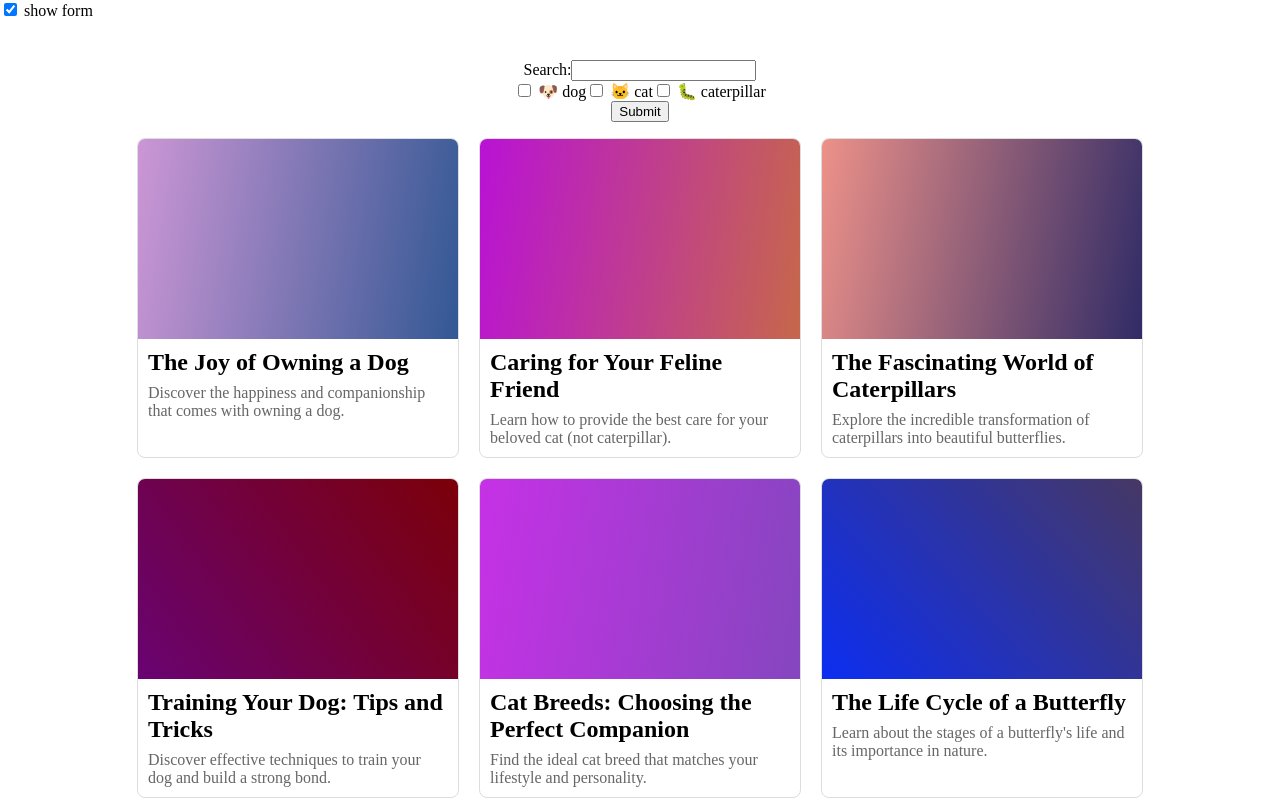
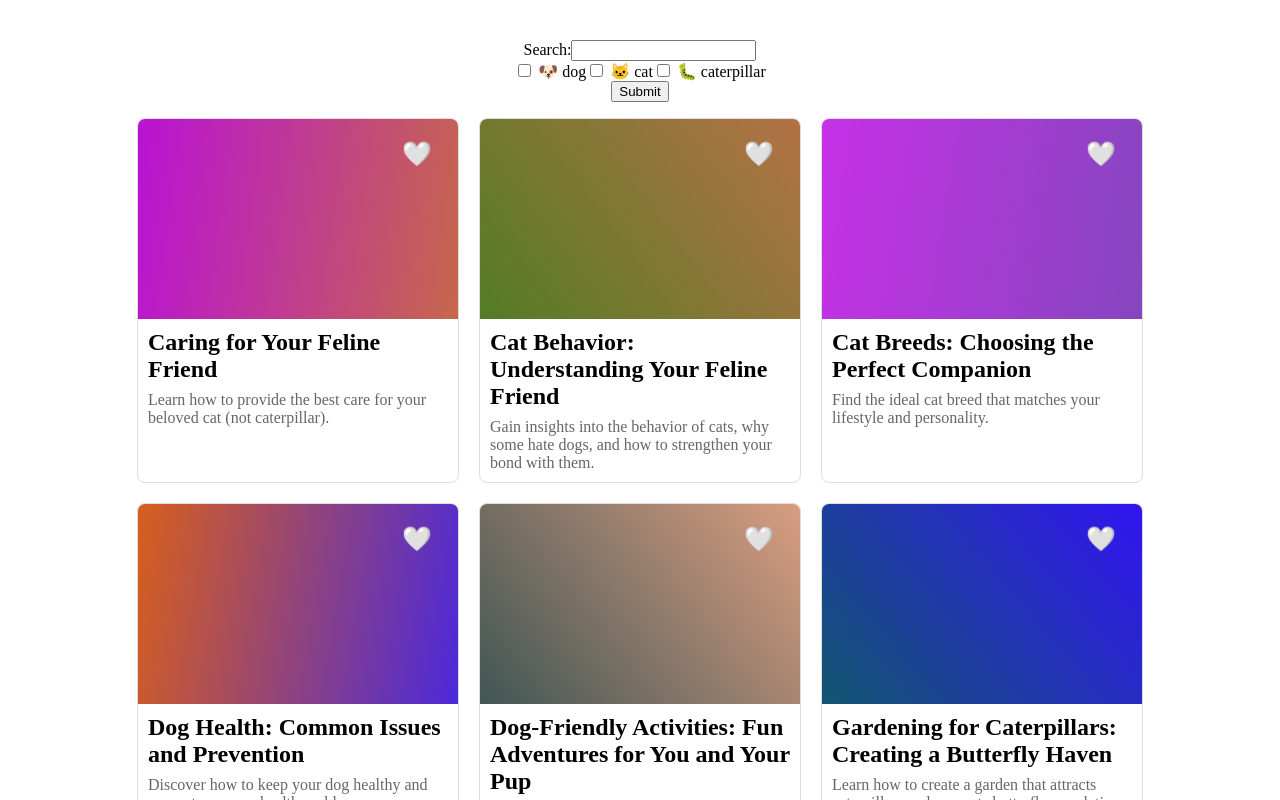
Before and after one commit to level1cr3/epic-react-hooks, a React (Vite) app: page / in a window 1280 px wide. Shown: the top 800 px of the page. Built offline with nearby package versions, Linux system fonts and the light colour scheme.

Commit message:
Intial setup lifting state

```diff
--- a/src/App.tsx
+++ b/src/App.tsx
@@ -1,21 +1,14 @@
-import { useState } from "react";
 import "./App.css";
-import Effect from "./exercises/02-side-effects";
+import { Form, MatchingPosts } from "./exercises/03-lifting-state";
 
 function App() {
-  const [showForm, setShowForm] = useState(true);
-
+  // 🐨 add the useState for the query here (lift it up from the Form)
   return (
-    <div>
-      <label>
-        <input
-          type="checkbox"
-          checked={showForm}
-          onChange={(e) => setShowForm(e.currentTarget.checked)}
-        />{" "}
-        show form
-      </label>
-      {showForm ? <Effect /> : null}
+    <div className="app">
+      {/* 🐨 pass the query and setQuery to the form */}
+      <Form />
+      {/* 🐨 pass the query to this prop */}
+      <MatchingPosts query="" />
     </div>
   );
 }
--- /dev/null
+++ b/src/exercises/03-lifting-state/index.tsx
@@ -0,0 +1,134 @@
+import { useEffect, useState } from "react";
+import {
+  type BlogPost,
+  generateGradient,
+  getMatchingPosts,
+} from "@/shared/blog-posts";
+import { setGlobalSearchParams } from "@/shared/utils";
+
+function getQueryParam() {
+  const params = new URLSearchParams(window.location.search);
+  return params.get("query") ?? "";
+}
+
+// 🐨 update the Form props to accept query and setQuery
+export function Form() {
+  // 🐨 lift this up to the App
+  const [query, setQuery] = useState(getQueryParam);
+
+  const words = query.split(" ").map((w) => w.trim());
+
+  const dogChecked = words.includes("dog");
+  const catChecked = words.includes("cat");
+  const caterpillarChecked = words.includes("caterpillar");
+
+  // 🐨 move this up to the App as well
+  useEffect(() => {
+    const updateQuery = () => setQuery(getQueryParam());
+    window.addEventListener("popstate", updateQuery);
+    return () => {
+      window.removeEventListener("popstate", updateQuery);
+    };
+  }, []);
+
+  function handleCheck(tag: string, checked: boolean) {
+    const newWords = checked ? [...words, tag] : words.filter((w) => w !== tag);
+    setQuery(newWords.filter(Boolean).join(" ").trim());
+  }
+
+  return (
+    <form
+      action={() => {
+        setGlobalSearchParams({ query });
+      }}
+    >
+      <div>
+        <label htmlFor="searchInput">Search:</label>
+        <input
+          id="searchInput"
+          name="query"
+          type="search"
+          value={query}
+          onChange={(e) => setQuery(e.currentTarget.value)}
+        />
+      </div>
+      <div>
+        <label>
+          <input
+            type="checkbox"
+            checked={dogChecked}
+            onChange={(e) => handleCheck("dog", e.currentTarget.checked)}
+          />{" "}
+          🐶 dog
+        </label>
+        <label>
+          <input
+            type="checkbox"
+            checked={catChecked}
+            onChange={(e) => handleCheck("cat", e.currentTarget.checked)}
+          />{" "}
+          🐱 cat
+        </label>
+        <label>
+          <input
+            type="checkbox"
+            checked={caterpillarChecked}
+            onChange={(e) =>
+              handleCheck("caterpillar", e.currentTarget.checked)
+            }
+          />{" "}
+          🐛 caterpillar
+        </label>
+      </div>
+      <button type="submit">Submit</button>
+    </form>
+  );
+}
+
+export function MatchingPosts({ query }: { query: string }) {
+  const matchingPosts = getMatchingPosts(query);
+
+  return (
+    <ul className="post-list">
+      {matchingPosts
+        .sort((a, b) => a.title.localeCompare(b.title))
+        .map((post) => (
+          <Card key={post.id} post={post} />
+        ))}
+    </ul>
+  );
+}
+
+function Card({ post }: { post: BlogPost }) {
+  const [isFavorited, setIsFavorited] = useState(false);
+  return (
+    <li>
+      {isFavorited ? (
+        <button
+          aria-label="Remove favorite"
+          onClick={() => setIsFavorited(false)}
+        >
+          ❤️
+        </button>
+      ) : (
+        <button aria-label="Add favorite" onClick={() => setIsFavorited(true)}>
+          🤍
+        </button>
+      )}
+      <div
+        className="post-image"
+        style={{ background: generateGradient(post.id) }}
+      />
+      <a
+        href={post.id}
+        onClick={(event) => {
+          event.preventDefault();
+          alert(`Great! Let's go to ${post.id}!`);
+        }}
+      >
+        <h2>{post.title}</h2>
+        <p>{post.description}</p>
+      </a>
+    </li>
+  );
+}
```
